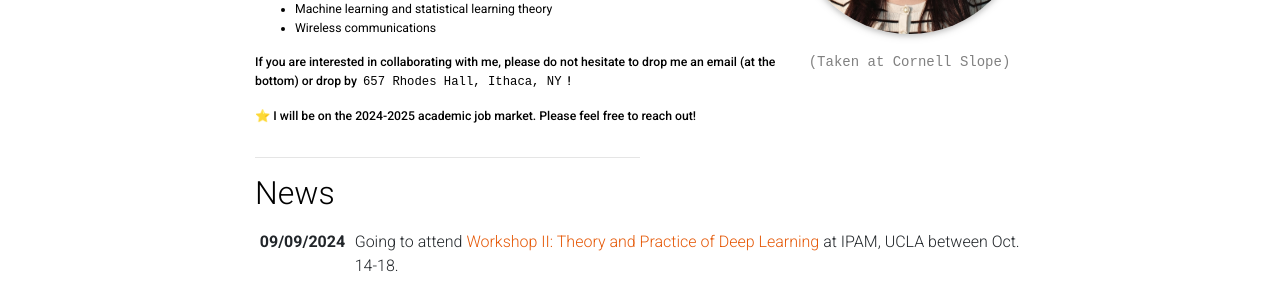
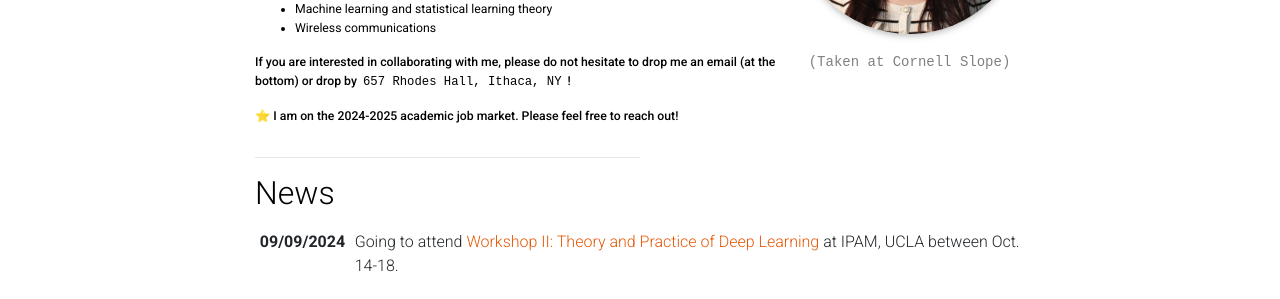
Before and after one commit to haiyun-he/haiyun-he.github.io, a Jekyll site: the page built from _pages/about.md, in a window 1280 px wide and 1358 px high. Shown: the part 422-721 px from the top of the window. Built offline with Jekyll 4.4.1, drawn with Linux system fonts in a browser that asks for light colours; comment, search, counter and statistics services are not loaded; a style sheet for code colours, icons or effects is not loaded.

Commit message:
Update about.md

```diff
--- a/_pages/about.md
+++ b/_pages/about.md
@@ -32,7 +32,7 @@ My recent research interests lie in the intersection of information theory and m
 
 **If you are interested in collaborating with me, please do not hesitate to drop me an email (at the bottom) or drop by &nbsp;<tt>657 Rhodes Hall, Ithaca, NY</tt> &nbsp;!**
 
-⭐ **I will be on the 2024-2025 academic job market. Please feel free to reach out!**
+⭐ **I am on the 2024-2025 academic job market. Please feel free to reach out!**
 
 <!-- Write your biography here. Tell the world about yourself. Link to your favorite [subreddit](http://reddit.com). You can put a picture in, too. The code is already in, just name your picture `prof_pic.jpg` and put it in the `img/` folder.
 
```
